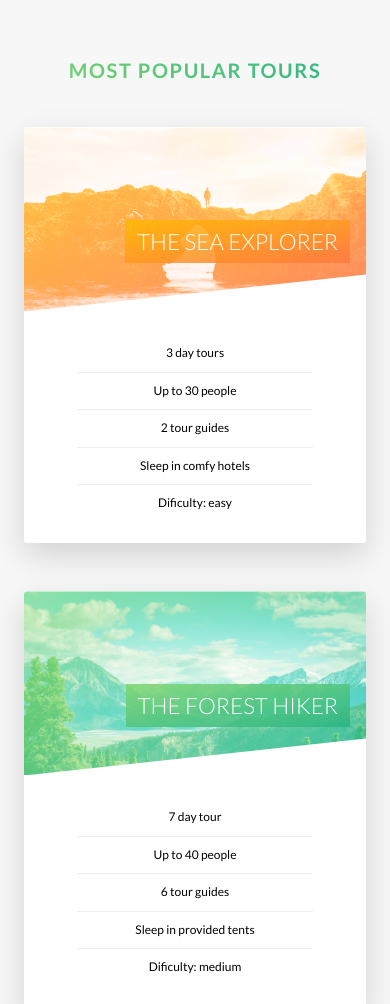
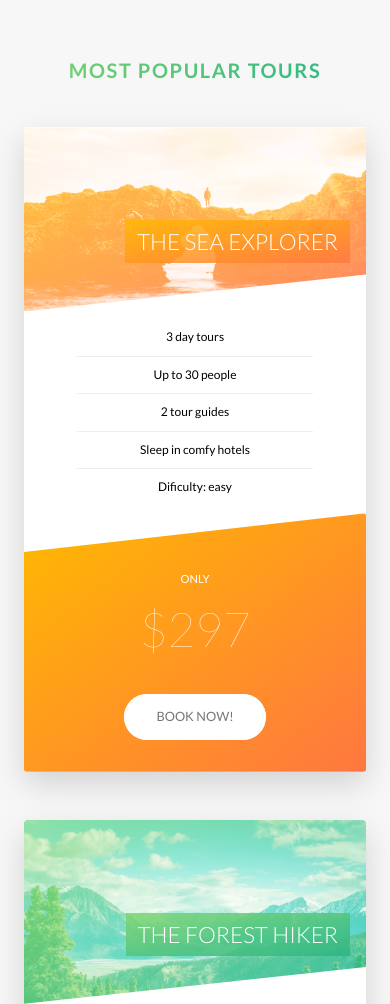
Before and after one commit to ewan-laws/natours, a website: page index.html in a window 390 px wide. Shown: the part 2784-3788 px from the top of the page. Drawn offline with nearby package versions, Linux system fonts and the light colour scheme; files that its build step writes are made by us from their sources.

Commit message:
responsive card

```diff
--- a/sass/components/_card.scss
+++ b/sass/components/_card.scss
@@ -158,4 +158,58 @@
         font-size: 6rem;
         font-weight: 100;
     }
+
+    @include respond(tab-port) {
+        height: auto;
+        border-radius: 3px;
+        background-color: white;
+        box-shadow: 0 1.5rem 4rem rgba($color-black, .15);
+
+        &__side {
+            height: auto;
+            position: relative;
+            box-shadow: none;
+
+            &--back {
+                transform: rotateY(0);
+                clip-path: polygon(0 15%, 100% 0, 100% 100%, 0 100%);
+            }
+        }
+
+        &:hover &__side--front {
+            transform: rotateY(0);
+        }
+
+        &:hover &__side--back {
+            transform: rotateY(0);
+        }
+
+        &__details {
+            padding: 1rem 3rem;
+        }
+
+
+        // FRONT SIDE STYLING
+        &__cta {
+            position: relative;
+            top: 0%;
+            left: 0%;
+            transform: translate(0);
+            width: 100%;
+            padding: 7rem 4rem 4rem 4rem;
+        }
+
+        &__price-box {
+            margin-bottom: 3rem;
+        }
+
+        &__price-only {
+            font-size: 1.4rem;
+            text-transform: uppercase;
+        }
+
+        &__price-value {
+            font-size: 6rem;
+        }
+    }
 }
```
